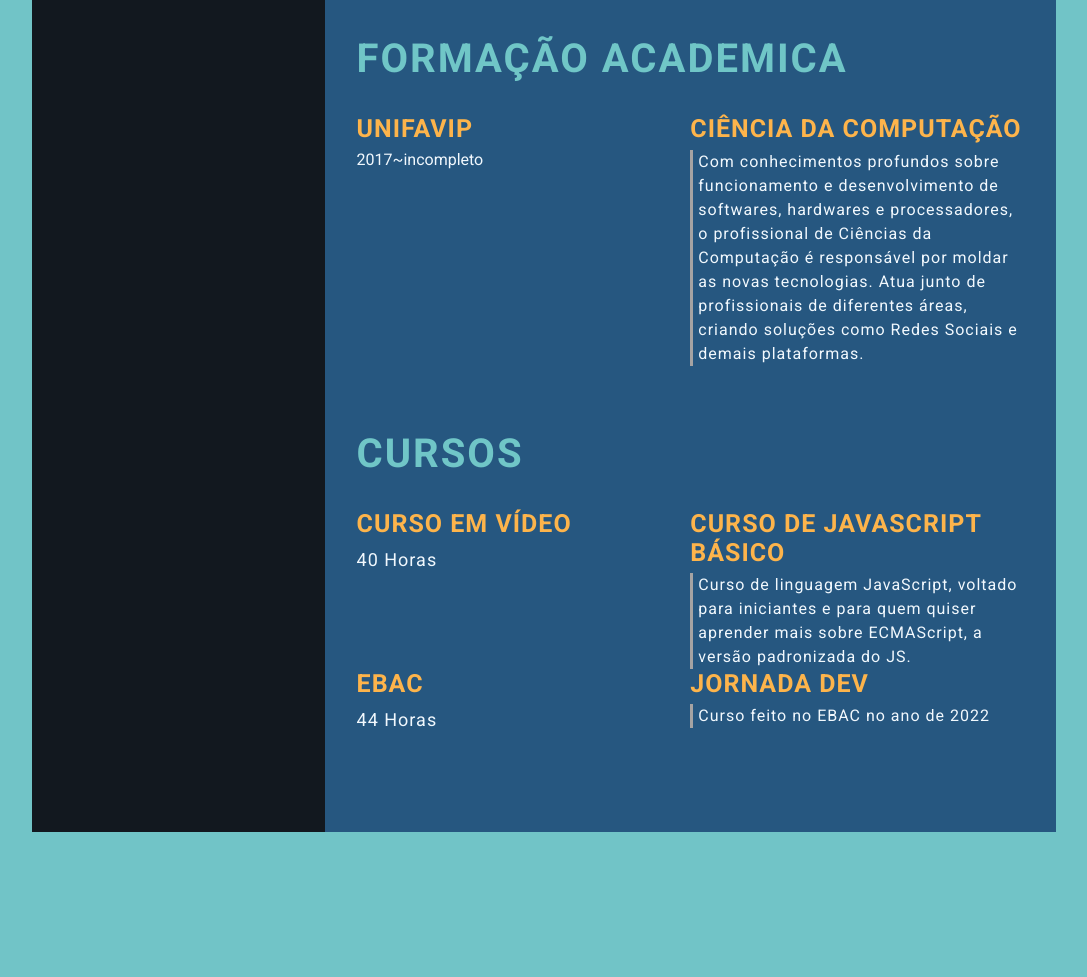
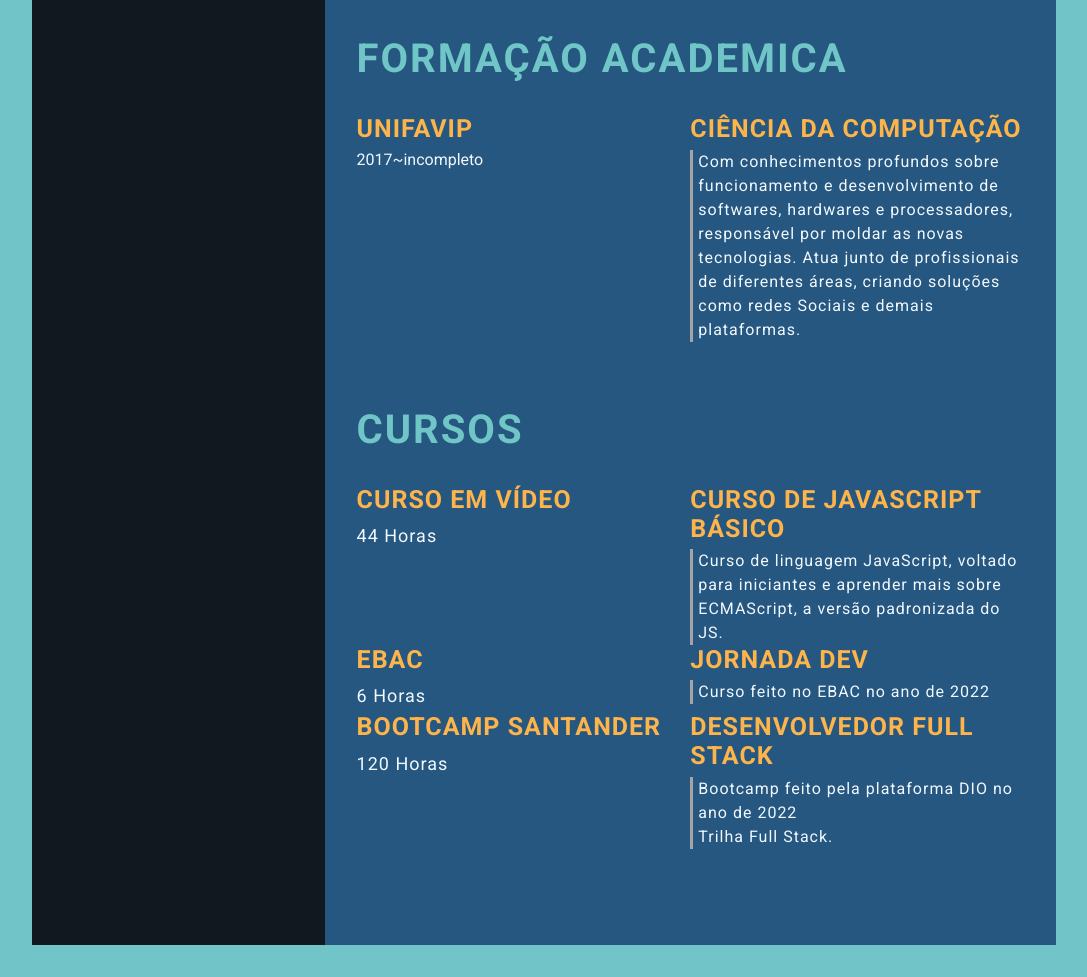
Before and after one commit to Sidere/sidere.github.io, a plain HTML site: page index.html in a window 1280 px wide. Shown: the part 1133-2110 px from the top of the page, without its empty margins (96-1183 px from the left). Before the commit the page ends 1997 px from the top, so only its background shows below. Drawn offline with Linux system fonts and the light colour scheme.

Commit message:
Update index.html

```diff
--- a/index.html
+++ b/index.html
@@ -28,8 +28,8 @@
                     <ul>
                         <li><i class="fa fa-phone"></i>+55 81 99847-0017</li>
                         <li><i class="fa fa-envelope"></i>sideresid@gmail.com</li>
-                        <li><i class="fa fa-linkedin"></i>linkedin.com/in/poliana-sidere</li>
-                        <li><i class="fa fa-github"></i>github.com/Sidere</li> <br>
+                        <li><i class="fa fa-linkedin"><a href="https://linkedin.com/in/poliana-sidere" target="_blank"></i>linkedin.com/in/poliana-sidere</li></a>
+                        <li><i class="fa fa-github"><a href="https://github.com/Sidere"></i>github.com/Sidere</li> <br></a>
                     </ul>
                 </div>
                 <div class="skills">
@@ -111,9 +111,8 @@
                         <p class="education-desc">
                             Com conhecimentos profundos sobre funcionamento e
                             desenvolvimento de softwares, hardwares e processadores,
-                            o profissional de Ciências da Computação é responsável por
-                            moldar as novas tecnologias. Atua junto de profissionais de
-                            diferentes áreas, criando soluções como Redes Sociais e
+                            responsável por moldar as novas tecnologias. Atua junto de profissionais de
+                            diferentes áreas, criando soluções como redes Sociais e
                             demais plataformas.
                         </p>
                     </div>
@@ -124,24 +123,35 @@
                 <div class="awards-contents">
                     <div class="awards-left">
                         <p class="awards-company-name">Curso em Vídeo</p>
-                        <p class="awards-time-period">40 Horas</p>
+                        <p class="awards-time-period">44 Horas</p>
                     </div>
                     <div class="awards-right">
                         <p class="awards-name">Curso de JavaScript Básico</p>
                         <p class="awards-desc">
                             Curso de linguagem JavaScript, voltado para
-                            iniciantes e para quem quiser aprender mais sobre
+                            iniciantes e aprender mais sobre
                             ECMAScript, a versão padronizada do JS.
                         </p>
                     </div>
                     <div class="awards-left">
                         <p class="awards-company-name">EBAC</p>
-                        <p class="awards-time-period">44 Horas</p>
+                        <p class="awards-time-period">6 Horas</p>
                     </div>
                     <div class="awards-right">
                         <p class="awards-name">Jornada DEV</p>
                         <p class="awards-desc">
                             Curso feito no EBAC no ano de 2022
+                        </p>
+                    </div>
+                    <div class="awards-left">
+                        <p class="awards-company-name">Bootcamp Santander</p>
+                        <p class="awards-time-period">120 Horas</p>
+                    </div>
+                    <div class="awards-right">
+                        <p class="awards-name">Desenvolvedor Full Stack</p>
+                        <p class="awards-desc">
+                            Bootcamp feito pela plataforma DIO no ano de 2022 <br/>
+                            Trilha Full Stack.
                         </p>
                     </div>
                 </div>
```
